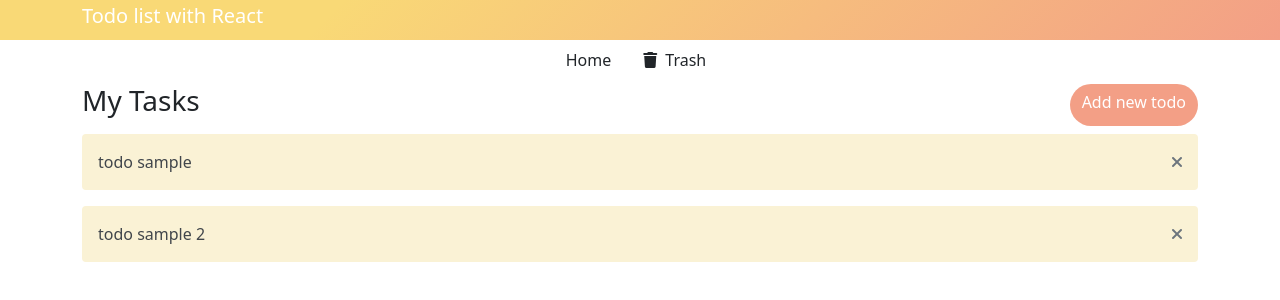
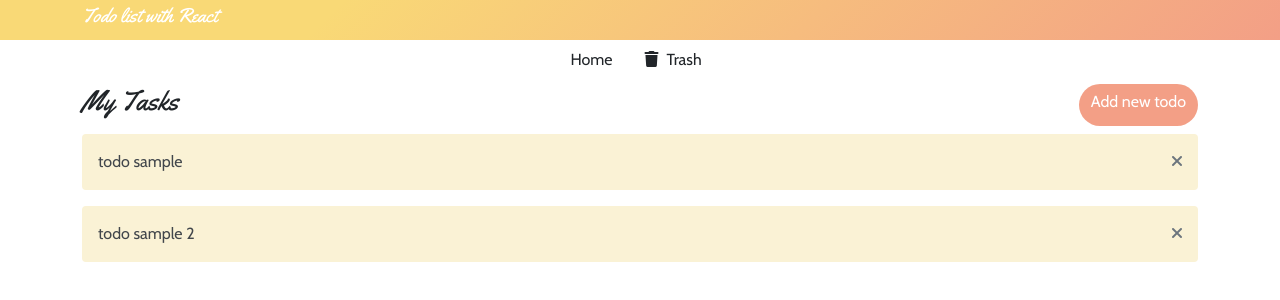
Before and after one commit to assisfery/todo-list-react, a React (Create React App) app: page / in a window 1280 px wide. Shown: the top 300 px of the page. Built offline with nearby package versions, Linux system fonts and the light colour scheme.

Commit message:
use google fonts

```diff
--- a/public/index.html
+++ b/public/index.html
@@ -25,6 +25,14 @@
       Learn how to configure a non-root public URL by running `npm run build`.
     -->
     <link rel="stylesheet" href="https://cdnjs.cloudflare.com/ajax/libs/font-awesome/6.0.0-beta3/css/all.min.css" integrity="sha512-Fo3rlrZj/k7ujTnHg4CGR2D7kSs0v4LLanw2qksYuRlEzO+tcaEPQogQ0KaoGN26/zrn20ImR1DfuLWnOo7aBA==" crossorigin="anonymous" referrerpolicy="no-referrer" />
+
+    <link rel="preconnect" href="https://fonts.googleapis.com">
+    <link rel="preconnect" href="https://fonts.gstatic.com" crossorigin>
+
+    <link href="https://fonts.googleapis.com/css2?family=Cabin:wght@400;500;600;700&display=swap" rel="stylesheet">
+
+    <link href="https://fonts.googleapis.com/css2?family=Yellowtail&display=swap" rel="stylesheet">
+
     <title>Todo list React</title>
   </head>
   <body>
--- a/src/index.css
+++ b/src/index.css
@@ -1,15 +1,9 @@
-body {
-  margin: 0;
-  font-family: -apple-system, BlinkMacSystemFont, 'Segoe UI', 'Roboto', 'Oxygen',
-    'Ubuntu', 'Cantarell', 'Fira Sans', 'Droid Sans', 'Helvetica Neue',
-    sans-serif;
-  -webkit-font-smoothing: antialiased;
-  -moz-osx-font-smoothing: grayscale;
+*{
+  font-family: 'Cabin', sans-serif;
 }
 
-code {
-  font-family: source-code-pro, Menlo, Monaco, Consolas, 'Courier New',
-    monospace;
+h1, h2, h3, h4, h5, h6{
+  font-family: 'Yellowtail', cursive;
 }
 
 header{
```
